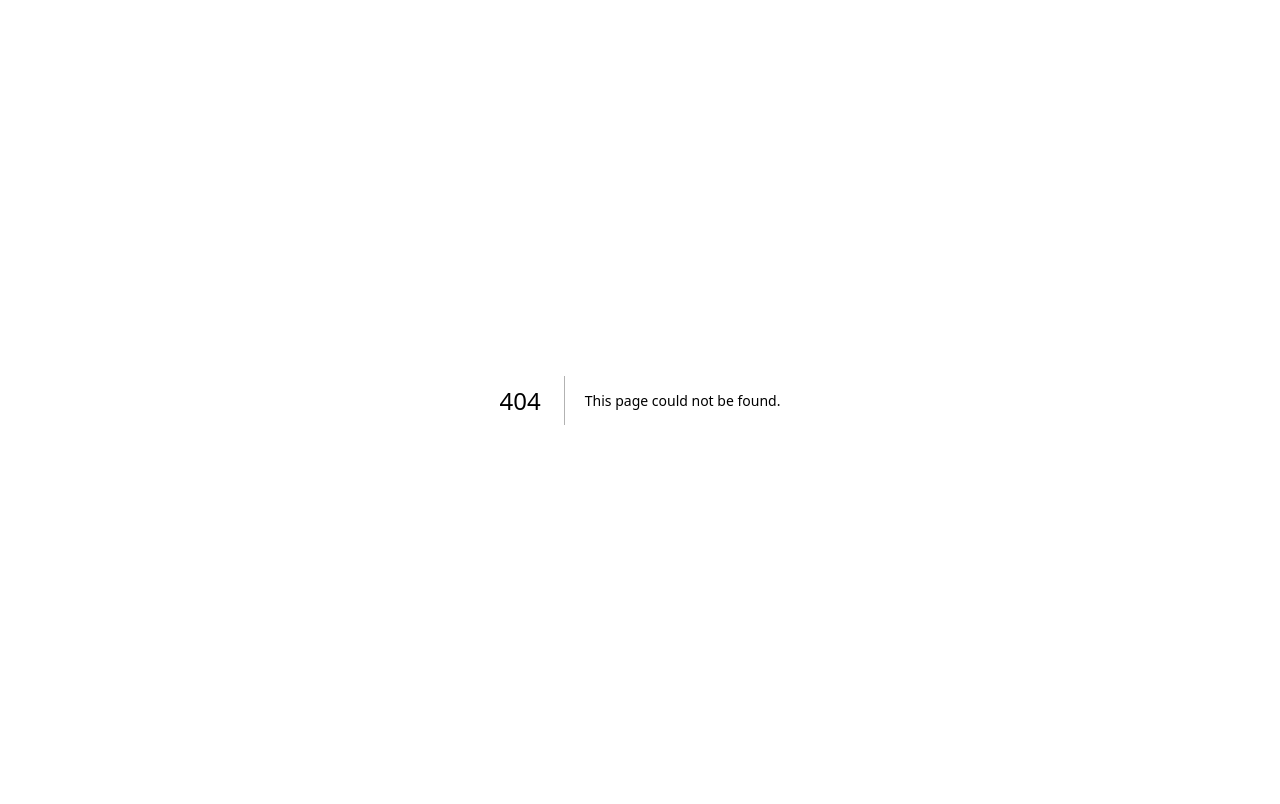
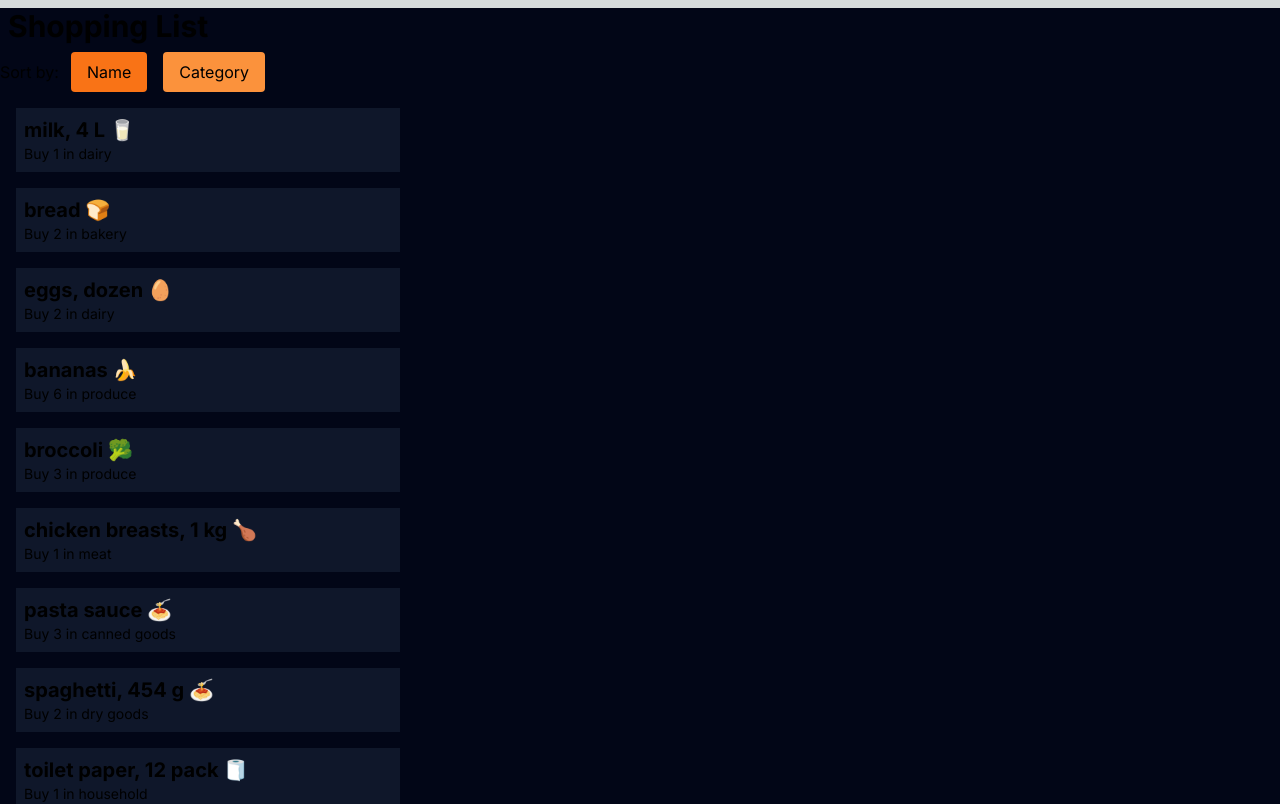
Before and after one commit to brandon-tran8/cprg306-assignments, a Next.js app: page /week-5 in a window 1280 px wide. Before the commit this address had no page. Shown: the top 804 px of the page. Built offline with nearby package versions, Linux system fonts and the light colour scheme.

Commit message:
Week 5 Assignment
Learned about handling Arrays.

Note to self: Option to add a Group Feature for more practice.

```diff
--- a/app/page.js
+++ b/app/page.js
@@ -9,6 +9,7 @@ export default function Page() {
       <li><Link href="week-2">Week 2 Assignment</Link></li>
       <li><Link href="week-3">Week 3 Assignment</Link></li>
       <li><Link href="week-4">Week 4 Assignment</Link></li>
+      <li><Link href="week-5">Week 5 Assignment</Link></li>
     </ul>
     </main>
   );
--- /dev/null
+++ b/app/week-5/item-list.js
@@ -0,0 +1,67 @@
+"use client";
+import { useState } from "react";
+import Item from "./item";
+import dataItems from "./items.json";
+
+export default function ItemList() {
+  const [sortBy, setSortBy] = useState("name");
+  const [items, setItems] = useState(dataItems);
+
+  const sortItems = () => {
+    const sortedItems = [...items].sort((a, b) => {
+      if (sortBy === "name") {
+        if (a.name < b.name) {
+          return -1;
+        }
+        if (a.name > b.name) {
+          return 1;
+        }
+        return 0;
+      } else if (sortBy === "category") {
+        if (a.category < b.category) {
+          return -1;
+        }
+        if (a.category > b.category) {
+          return 1;
+        }
+        return 0;
+      }
+    });
+    setItems(sortedItems);
+  };
+
+  const handleSortByName = () => {
+    setSortBy("name");
+    sortItems();
+  };
+
+  const handleSortByCategory = () => {
+    setSortBy("category");
+    sortItems();
+  };
+
+  return (
+    <div>
+      <div>
+        Sort by:
+        <button
+          onClick={handleSortByName}
+          className={` bg-orange-400 border-gray-300 rounded px-4 py-2 mr-4
+          ${sortBy === "name" ? "bg-orange-500" : ""} ml-3`}
+        >
+          Name
+        </button>
+        <button
+          onClick={handleSortByCategory}
+          className={` bg-orange-400 rounded px-4 py-2
+          ${sortBy === "category" ? "bg-orange-500" : ""}`}
+        >
+          Category
+        </button>
+      </div>
+      {items.map((item) => (
+        <Item key={item.id} {...item} />
+      ))}
+    </div>
+  );
+}
--- /dev/null
+++ b/app/week-5/item.js
@@ -0,0 +1,11 @@
+export default function Item({ name, quantity, category }) {
+  return (
+    <li className="p-2 m-4 bg-slate-900 max-w-sm list-none">
+      <div>
+        <h2 className = "text-xl font-bold">{name}</h2>
+      </div>
+
+      <h2 className = "text-sm"> Buy {quantity} in {category}  </h2>
+    </li>
+  );
+}
--- /dev/null
+++ b/app/week-5/items.json
@@ -0,0 +1,74 @@
+[
+    {
+      "id": "1h2GJKH12gkHG31h1H",
+      "name": "milk, 4 L 🥛",
+      "quantity": 1,
+      "category": "dairy"
+    },
+    {
+      "id": "2KJH3k2j3H1k2J3K1H",
+      "name": "bread 🍞",
+      "quantity": 2,
+      "category": "bakery"
+    },
+    {
+      "id": "3h2KJH3k2j3H1k2J3",
+      "name": "eggs, dozen 🥚",
+      "quantity": 2,
+      "category": "dairy"
+    },
+    {
+      "id": "4k2J3K1H2GJKH12gk",
+      "name": "bananas 🍌",
+      "quantity": 6,
+      "category": "produce"
+    },
+    {
+      "id": "5H1h1H2KJH3k2j3H",
+      "name": "broccoli 🥦",
+      "quantity": 3,
+      "category": "produce"
+    },
+    {
+      "id": "6H1k2J3K1H2GJKH1",
+      "name": "chicken breasts, 1 kg 🍗",
+      "quantity": 1,
+      "category": "meat"
+    },
+    {
+      "id": "7gkHG31h1H2KJH3k",
+      "name": "pasta sauce 🍝",
+      "quantity": 3,
+      "category": "canned goods"
+    },
+    {
+      "id": "8j3H1k2J3K1H2GJK",
+      "name": "spaghetti, 454 g 🍝",
+      "quantity": 2,
+      "category": "dry goods"
+    },
+    {
+      "id": "9H12gkHG31h1H2KJ",
+      "name": "toilet paper, 12 pack 🧻",
+      "quantity": 1,
+      "category": "household"
+    },
+    {
+      "id": "10H3k2j3H1k2J3K1",
+      "name": "paper towels, 6 pack",
+      "quantity": 1,
+      "category": "household"
+    },
+    {
+      "id": "11k2J3K1H2GJKH12",
+      "name": "dish soap 🍽️",
+      "quantity": 1,
+      "category": "household"
+    },
+    {
+      "id": "12GJKH12gkHG31h1",
+      "name": "hand soap 🧼",
+      "quantity": 4,
+      "category": "household"
+    }
+  ]
--- /dev/null
+++ b/app/week-5/page.js
@@ -0,0 +1,12 @@
+import ItemList from "./item-list";
+
+export default function Page() {
+  return (
+    <main className = "bg-slate-950">
+      <div>
+        <h1 className = "text-3xl font-bold m-2">Shopping List</h1>
+      </div>
+      <ItemList />
+    </main>
+  );
+}
```
